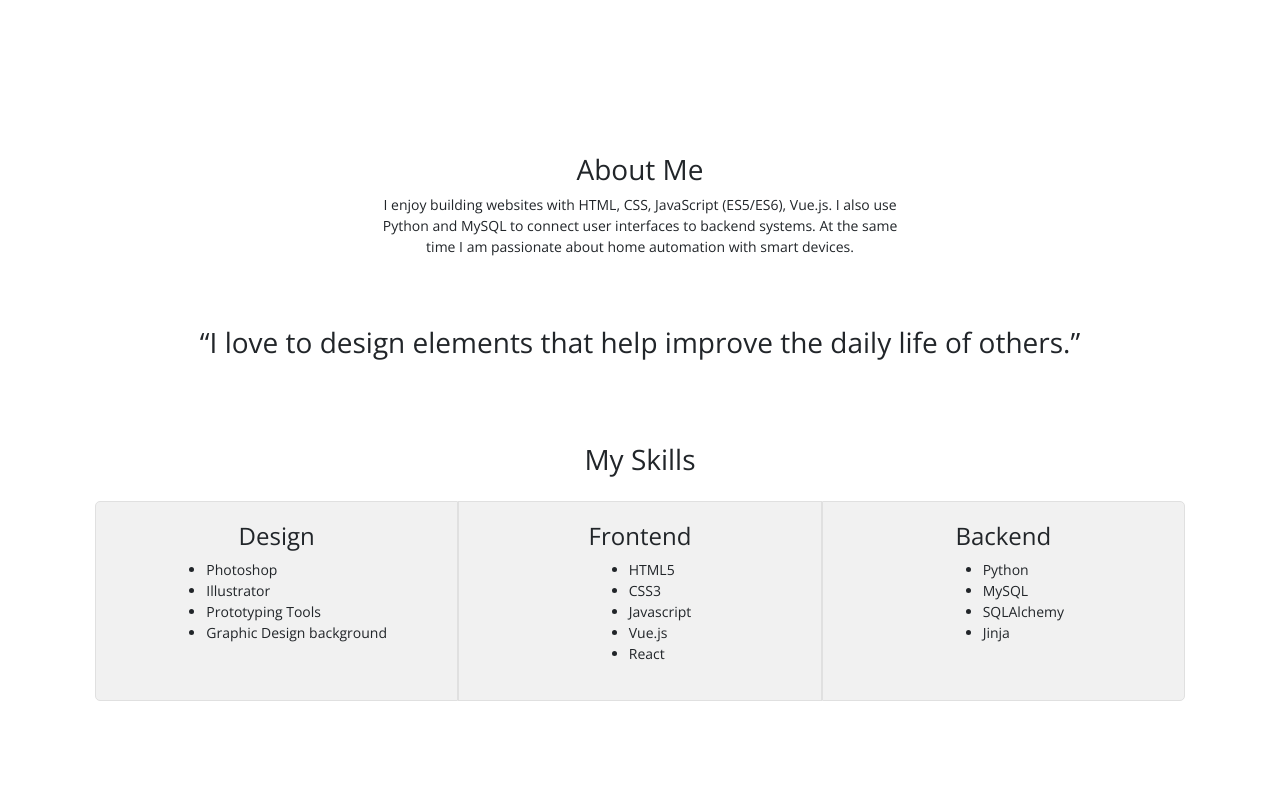
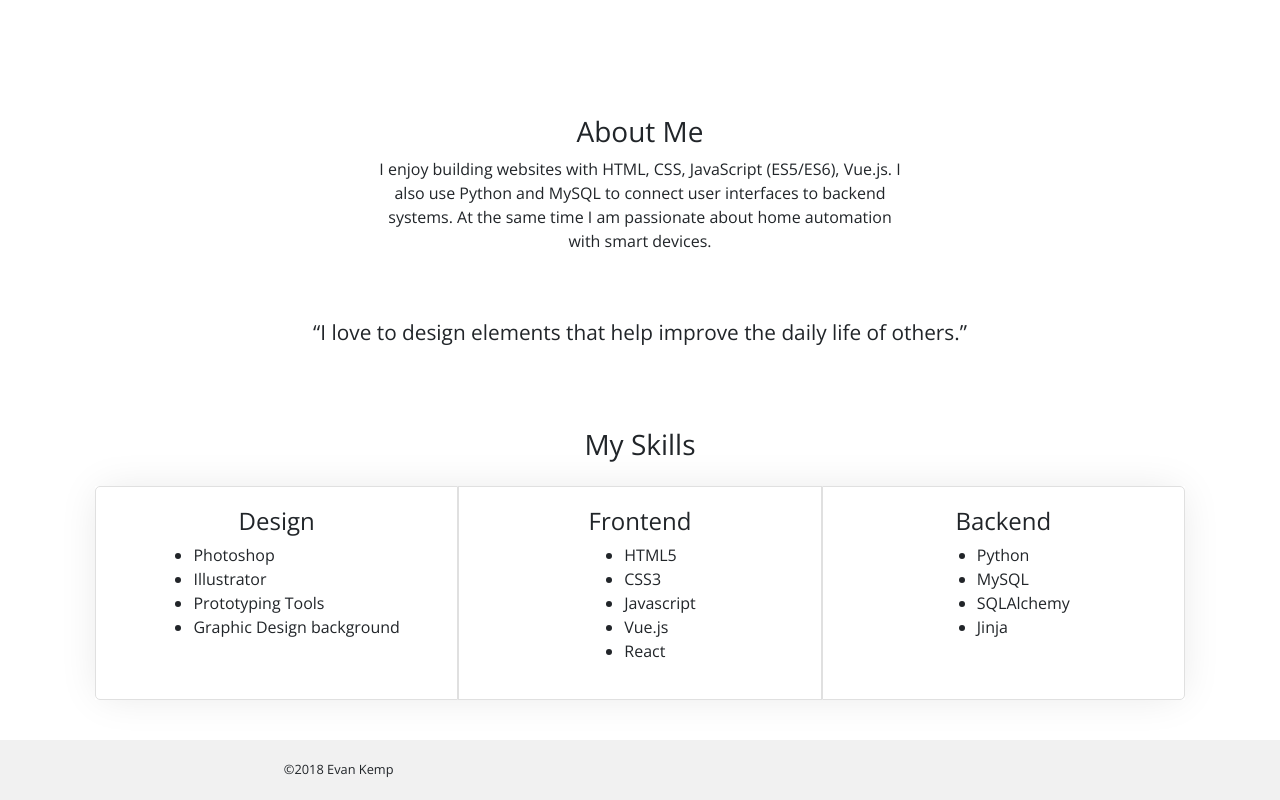
Before and after one commit to evankp/html5, a plain HTML site: page index.html in a window 1280 px wide. Shown: the part 930-1730 px from the top of the page. Before the commit the page ends 1671 px from the top, so only its background shows below. Drawn offline with nearby package versions, Linux system fonts and the light colour scheme.

Commit message:
commit before using template

```diff
--- a/css/base.css
+++ b/css/base.css
@@ -3,10 +3,12 @@
 :root {
     --light-grey: #f1f1f1;
     --neon-green: #81D742;
+
+    --box-shadow: 0px 0px 39px -5px rgba(0,0,0,0.1);
 }
 
 body {
-    font-size: 14px;
+    font-size: 1vw;
     font-weight: 400;
     font-family: 'Open Sans', sans-serif;
 }
@@ -20,17 +22,19 @@ h1 {
 
 h2 {
     font-weight: 400;
-    font-size: 2rem;
+    font-size: 1.5rem;
 }
 
 q {
-    font-size: 2em;
+    font-size: 1.3rem;
+}
+
+p, li {
+    font-size: 1rem;
 }
 
 .container {
     padding: 40px;
-    background-color: white;
-    min-height: 1200px;
     position: relative;
 }
 
@@ -71,3 +75,13 @@ q {
 #main-nav {
     margin-bottom: 100px;
 }
+
+#page-footer {
+    width: 100%;
+    background-color: #f1f1f1;
+    padding: 20px 21%;
+}
+
+#footer-container {
+    width: 60%;
+}
--- a/index.html
+++ b/index.html
@@ -15,7 +15,7 @@
 
     <style>
         #intro {
-            margin-bottom: 150px;
+            margin-bottom: 100px;
         }
 
         #about {
@@ -23,7 +23,7 @@
         }
 
         #profile-picture {
-            width: 170px;
+            width: 15em;
         }
 
         h2 {
@@ -43,12 +43,18 @@
         }
 
         .skill-section {
-            background-color: #f1f1f1;
+            background-color: white;
             border: 1px solid #e0e0e0;
             display: flex;
             padding: 20px;
             flex-direction: column;
             align-items: center;
+        }
+
+        #section-columns {
+            -webkit-box-shadow: var(--box-shadow);
+            -moz-box-shadow: var(--box-shadow);
+            box-shadow: var(--box-shadow);
         }
 
         .skill-section:first-of-type {
@@ -112,7 +118,7 @@
                 <h3 class="text-center mb-4">My Skills</h3>
             </header>
 
-            <article class="row">
+            <article id="section-columns" class="row">
                 <section class="skill-section col-lg-4">
                     <h4>Design</h4>
                     <ul>
@@ -147,6 +153,12 @@
         </section>
     </div>
 
+    <footer id="page-footer">
+        <div id="footer-container row">
+            <span class="col-6">&copy;2018 Evan Kemp</span>
+        </div>
+    </footer>
+
 <script src="https://ajax.googleapis.com/ajax/libs/jquery/3.3.1/jquery.min.js"></script>
 <script src="https://ajax.googleapis.com/ajax/libs/jqueryui/1.12.1/jquery-ui.min.js"></script>
 <script src="./bootstrap/js/bootstrap.min.js"></script>
```
